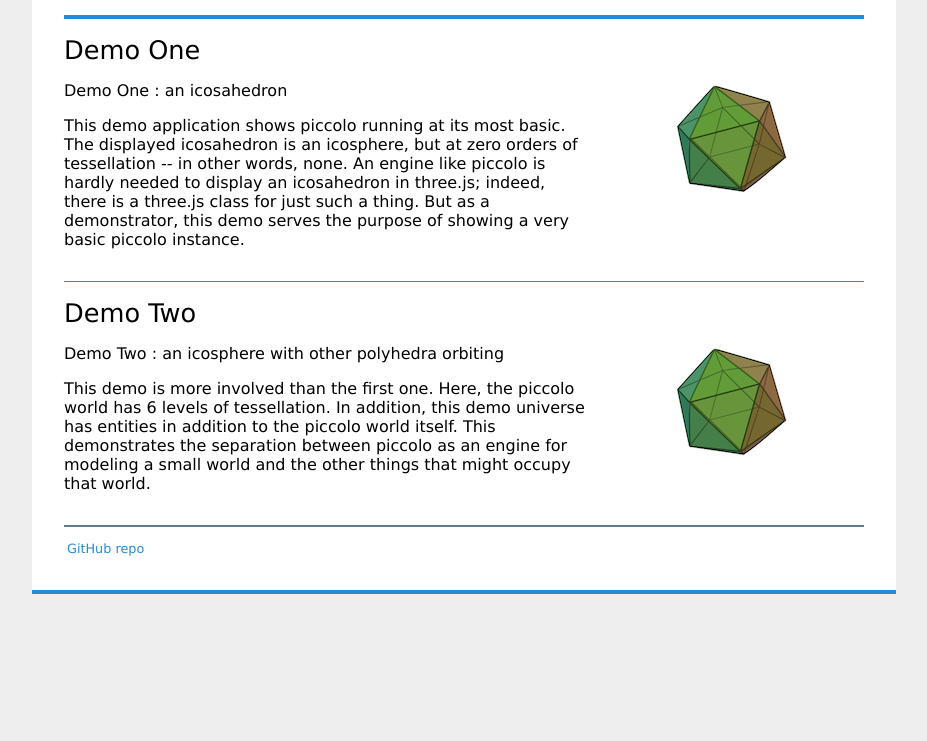
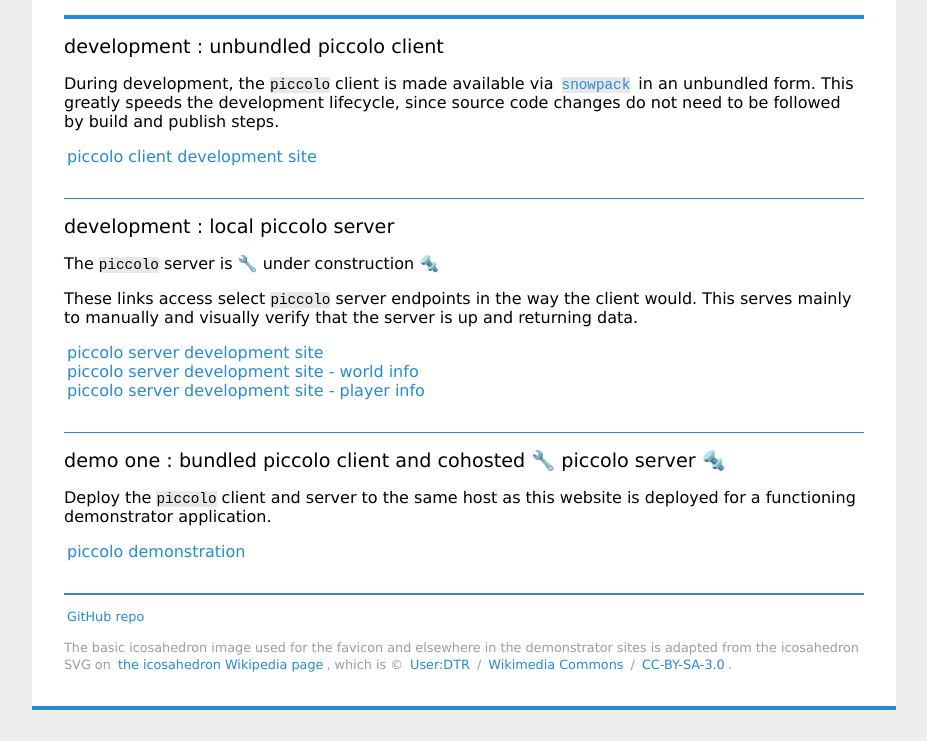
Before and after one commit to landru27/piccolo, a plain HTML site: page demo1/www/index.html in a window 1280 px wide. Shown: the part 59-800 px from the top of the page, without its empty margins (176-1103 px from the left). Drawn offline with Linux system fonts and the light colour scheme.

Commit message:
[project] reorganize and freshen demo website
Signed-off-by: landru27 <landru729@gmail.com>

```diff
--- a/demo1/www/css/site.css
+++ b/demo1/www/css/site.css
@@ -62,38 +62,11 @@ a.nohighlight:hover {
 }
 
 h1 {
-  font-size: 1.6em;
-  font-style: normal;
-  font-weight: normal;
-  padding: 0px;
-  margin: 0px 0px 16px 0px;
-}
-
-h2 {
-  font-size: 1.4em;
-  font-style: normal;
-  font-weight: normal;
-  padding: 0px;
-  margin: 0px 0px 16px 0px;
-}
-
-h3 {
   font-size: 1.2em;
   font-style: normal;
   font-weight: normal;
   padding: 0px;
   margin: 0px 0px 16px 0px;
-}
-
-img {
-  border-width: 0px;
-}
-
-.image {
-  border-style: solid;
-  border-color: #657b83;
-  border-width: 1px;
-  padding: 8px;
 }
 
 #header {
@@ -105,24 +78,15 @@ img {
   font-size: 1.8em;
 }
 
+code {
+  background-color: #e8e8e8;
+  font-size: 1.1em;
+}
+
 .demoitem {
   padding-top: 16px;
   padding-bottom: 16px;
   border-bottom: 1px solid #268bd2;
-}
-
-.demoitemimage {
-  float: right;
-  margin: 0px 0px 8px 8px;
-  padding: 4px;
-  width: 258px;
-  height: 130px;
-}
-
-.demoitemimage img {
-  display: block;
-  margin: auto;
-  padding: 0px;
 }
 
 #footer {
--- a/demo1/www/index.html
+++ b/demo1/www/index.html
@@ -1,14 +1,13 @@
 <!doctype html>
-
 <html lang="en">
   <head>
     <meta charset="utf-8">
     <title>piccolo demonstrator site</title>
-    <link rel="stylesheet" href="css/site.css" type="text/css"/>
-    <link rel="icon" type="image/png" sizes="32x32" href="img/favicon-32x32.png">
-    <link rel="icon" type="image/png" sizes="96x96" href="img/favicon-96x96.png">
-    <link rel="icon" type="image/png" sizes="16x16" href="img/favicon-16x16.png">
-    <link rel="icon" type="image/png" href="img/favicon.ico"/>
+    <link rel="icon" type="image/png" sizes="96x96" href="/img/favicon-96x96.png"/>
+    <link rel="icon" type="image/png" sizes="32x32" href="/img/favicon-32x32.png"/>
+    <link rel="icon" type="image/png" sizes="16x16" href="/img/favicon-16x16.png"/>
+    <link rel="icon" type="image/png" href="/img/favicon.ico"/>
+    <link rel="stylesheet" type="text/css" href="/css/site.css"/>
   </head>
 
   <body>
@@ -20,25 +19,31 @@
         </div>
 
         <div class="demoitem">
-          <h1>Demo One</h1>
-          <span class="demoitemimage">
-            <img src="img/basic-icosahedron.png" alt="icosahedron"/>
-          </span>
-          <p>Demo One : an icosahedron</p>
-          <p>This demo application shows piccolo running at its most basic.  The displayed icosahedron is an icosphere, but at zero orders of tessellation -- in other words, none.  An engine like piccolo is hardly needed to display an icosahedron in three.js; indeed, there is a three.js class for just such a thing.  But as a demonstrator, this demo serves the purpose of showing a very basic piccolo instance.</p>
+          <h1>development : unbundled piccolo client</h1>
+          <p>During development, the <code>piccolo</code> client is made available via <a href="https://www.snowpack.dev/"><code>snowpack</code></a> in an unbundled form.  This greatly speeds the development lifecycle, since source code changes do not need to be followed by build and publish steps.</p>
+          <p><a href="http://localhost:8080/">piccolo client development site</a></p>
         </div>
 
         <div class="demoitem">
-          <h1>Demo Two</h1>
-          <span class="demoitemimage">
-            <img src="img/basic-icosahedron.png" alt="icosahedronJanus"/>
-          </span>
-          <p>Demo Two : an icosphere with other polyhedra orbiting</p>
-          <p>This demo is more involved than the first one.  Here, the piccolo world has 6 levels of tessellation.  In addition, this demo universe has entities in addition to the piccolo world itself.  This demonstrates the separation between piccolo as an engine for modeling a small world and the other things that might occupy that world. </p>
+          <h1>development : local piccolo server</h1>
+          <p>The <code>piccolo</code> server is &#x1F527; under construction &#x1F529;</p>
+          <p>These links access select <code>piccolo</code> server endpoints in the way the client would.  This serves mainly to manually and visually verify that the server is up and returning data.</p>
+          <p>
+            <a href="http://localhost:8880/">piccolo server development site</a><br />
+            <a href="http://localhost:8880/worldinfo">piccolo server development site - world info</a><br />
+            <a href="http://localhost:8880/playerinfo">piccolo server development site - player info</a><br />
+          </p>
+        </div>
+
+        <div class="demoitem">
+          <h1>demo one : bundled piccolo client and cohosted &#x1F527; piccolo server &#x1F529;</h1>
+          <p>Deploy the <code>piccolo</code> client and server to the same host as this website is deployed for a functioning demonstrator application.</p>
+          <p><a href="/html/piccolo-client.html">piccolo demonstration</a></p>
         </div>
 
         <div id="footer">
           <p><a href="https://github.com/landru27/piccolo">GitHub repo</a></p>
+          <p>The basic icosahedron image used for the favicon and elsewhere in the demonstrator sites is adapted from the icosahedron SVG on <a href="https://en.wikipedia.org/wiki/Icosahedron">the icosahedron Wikipedia page</a>, which is &copy; <a href="https://commons.wikimedia.org/wiki/User:DTR">User:DTR</a> / <a href="https://commons.wikimedia.org/">Wikimedia Commons</a> / <a href="https://creativecommons.org/licenses/by-sa/3.0/deed.en">CC-BY-SA-3.0</a>.
         </div>
 
       </div>
```
